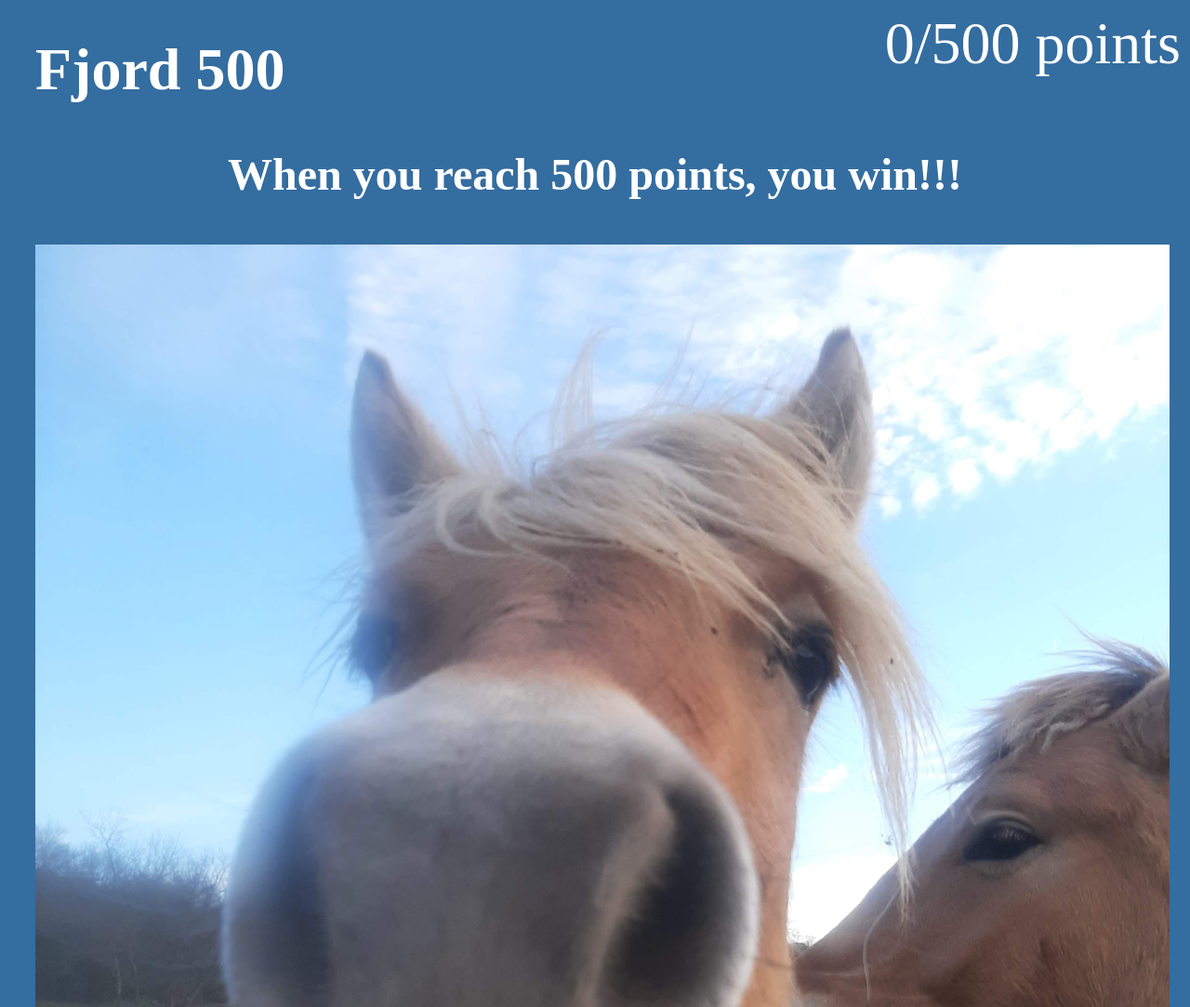
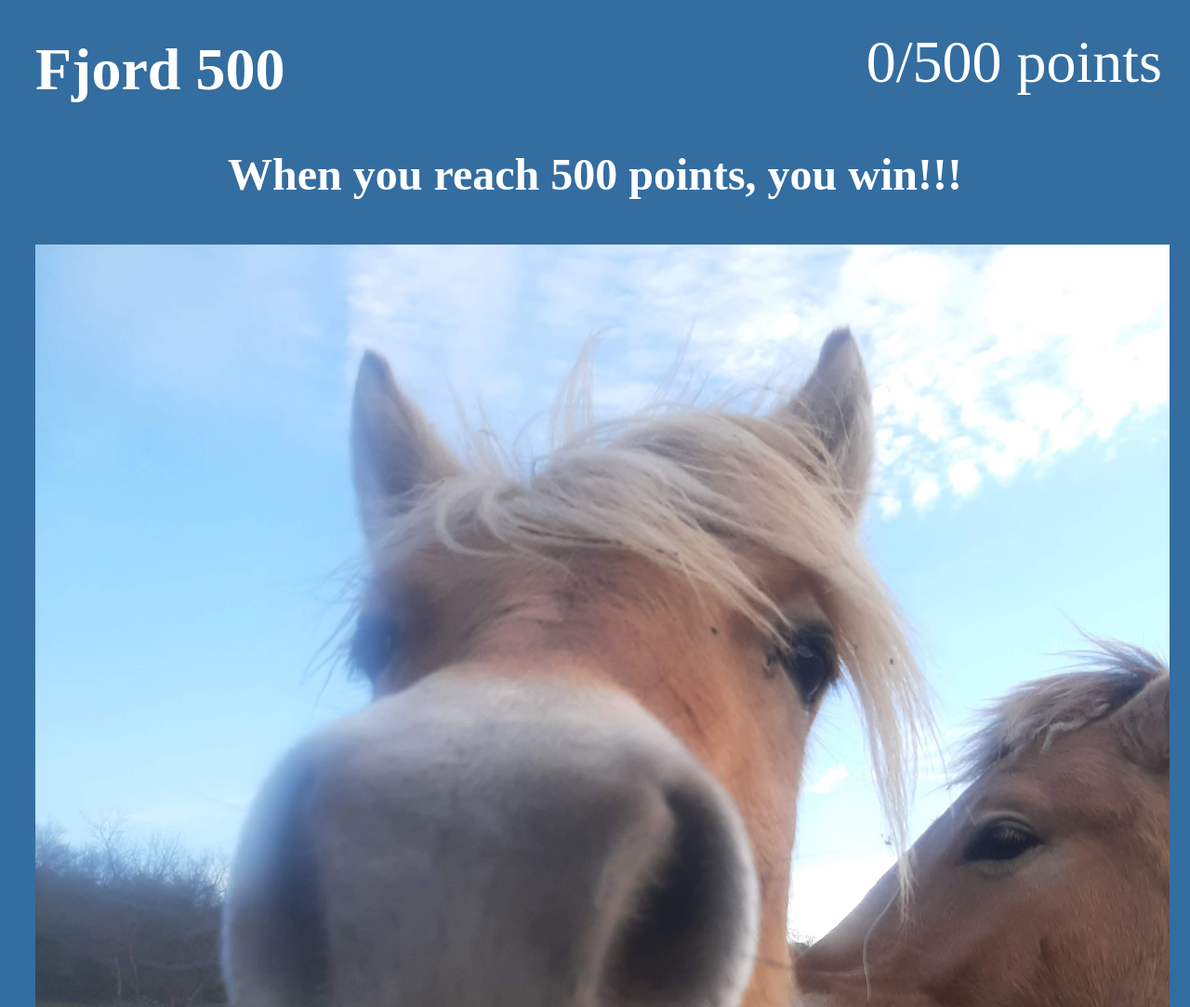
Before and after one commit to hallesiok/hallesiok.github.io, a plain HTML site: page fjord500/index.htm in a window 1280 px wide. Shown: the top 1083 px of the page at 93% size. Drawn offline with Linux system fonts and the light colour scheme.

Commit message:
fix points margin

```diff
--- a/fjord500/index.htm
+++ b/fjord500/index.htm
@@ -18,8 +18,8 @@
             .header .points {
                 position: fixed;
                 font-size: 4em;
-                top: 10px;
-                right: 10px;
+                top: 30px;
+                right: 30px;
             }
 
             h3{
```
